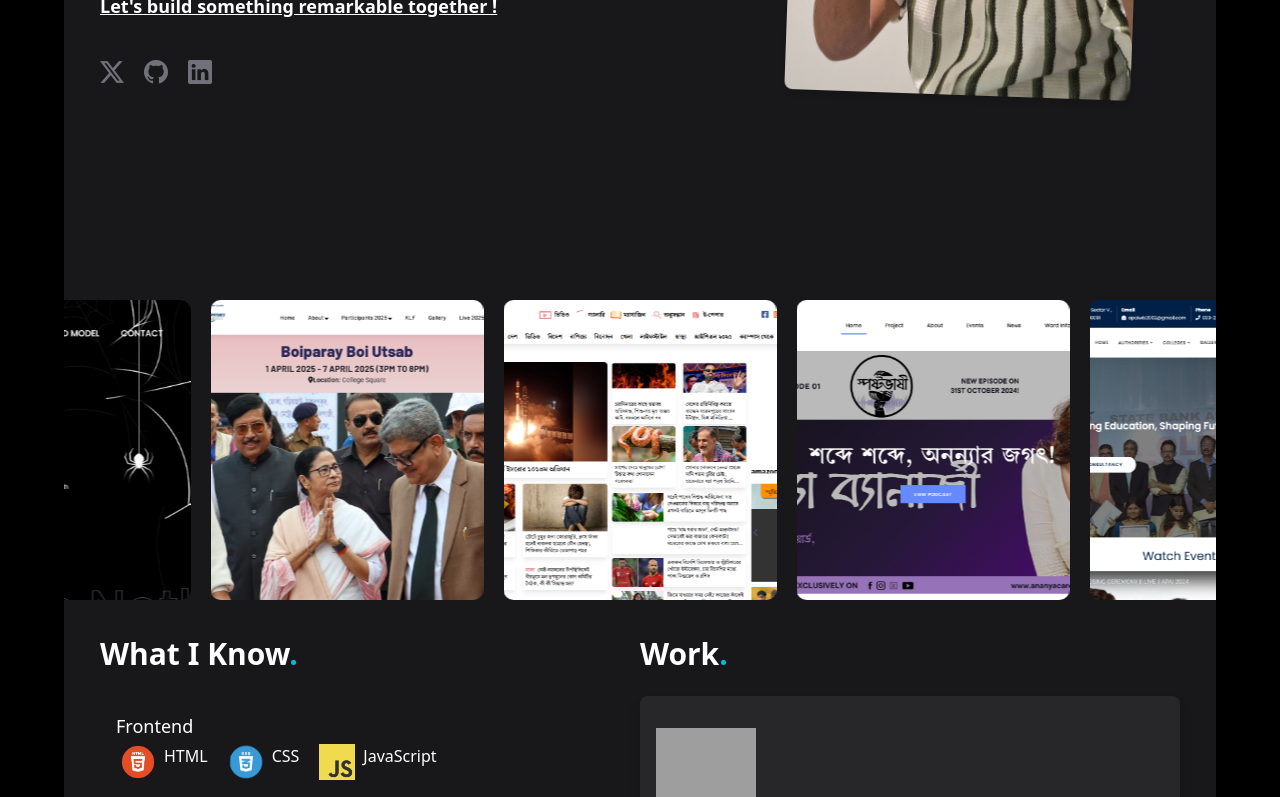
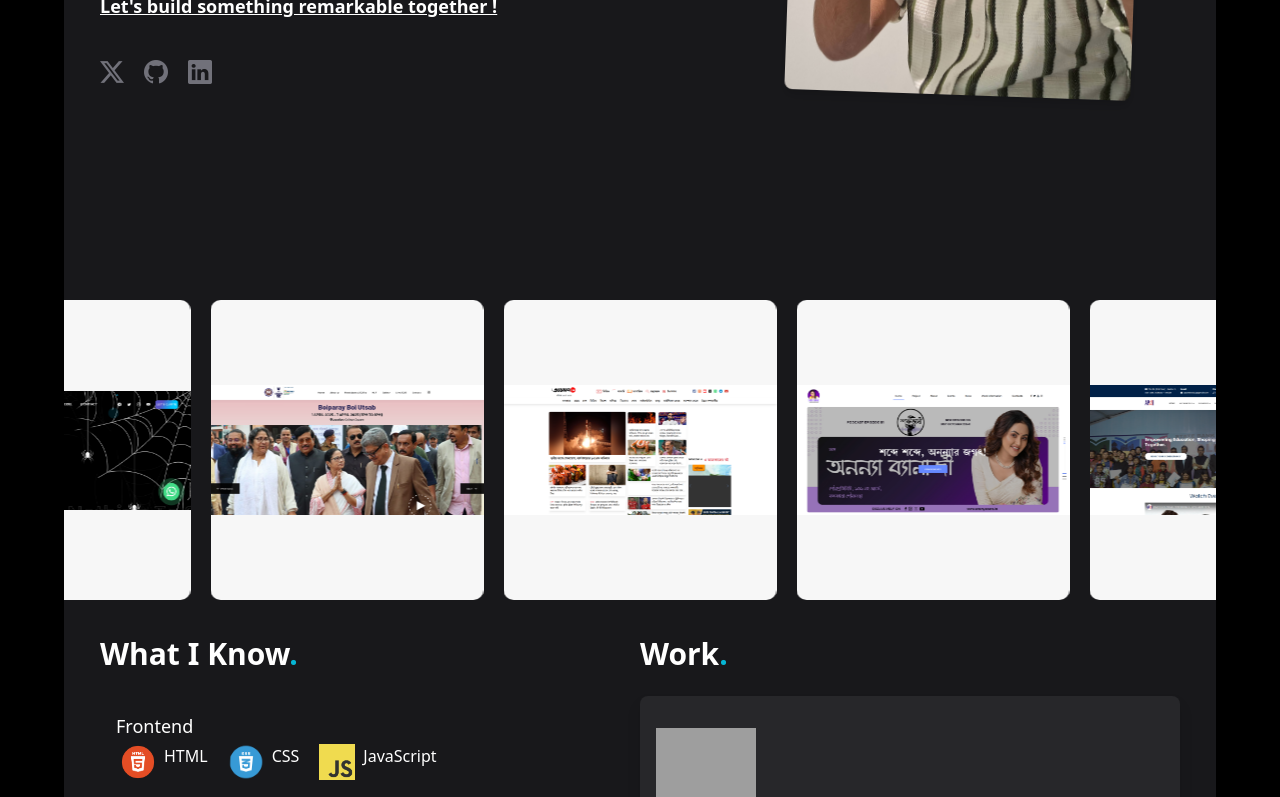
Before and after one commit to Abhisek-Chowdhury-19/Abhisek-Portfolio-2, a React (Vite) app: page / in a window 1280 px wide. Shown: the part 500-1297 px from the top of the page. Built offline with nearby package versions, Linux system fonts and the light colour scheme; grey boxes are pictures that could not be loaded.

Commit message:
Initial commit

```diff
--- a/src/index.css
+++ b/src/index.css
@@ -25,7 +25,8 @@
     align-items: center;
     will-change: transform;
     transition: transform 0.3s ease;
-
+    background-size: contain !important;
+    background-repeat: no-repeat;
     margin: auto;
 }
 
```
